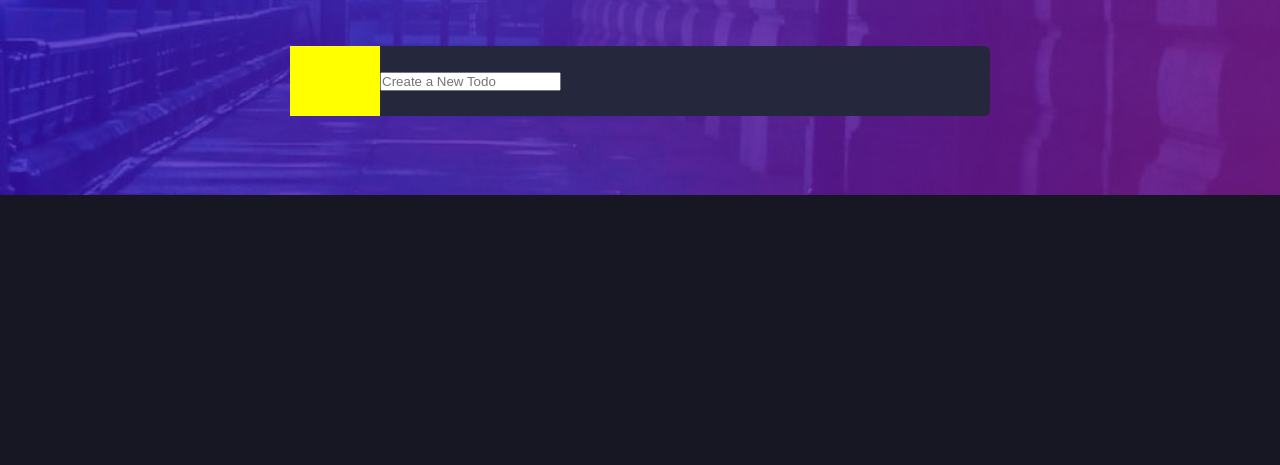
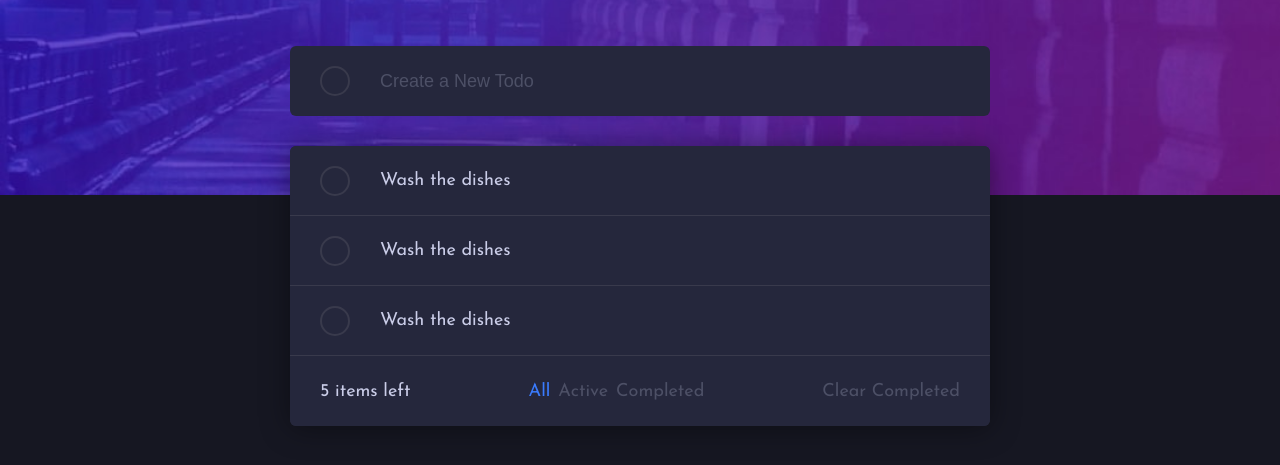
Before and after one commit to Trex1888/vanilla-javascript-todolist1, a plain HTML site: page index.html in a window 1280 px wide. Shown: the part 155-620 px from the top of the page. Drawn offline with Linux system fonts and the light colour scheme; files whose address does not match are found by name.

Commit message:
2nd commit

```diff
--- /dev/null
+++ b/firebase.js
@@ -0,0 +1,11 @@
+const firebaseConfig = {
+  apiKey: "AIzaSyB550-PlvBV6TmEZlZfJEAb2p9zNpHWgoA",
+  authDomain: "todolist1-d2b52.firebaseapp.com",
+  projectId: "todolist1-d2b52",
+  storageBucket: "todolist1-d2b52.appspot.com",
+  messagingSenderId: "429922315404",
+  appId: "1:429922315404:web:619004f10a0aad4a2a9fa9",
+};
+
+firebase.initializeApp(firebaseConfig);
+const db = firebase.firestore();
--- a/index.html
+++ b/index.html
@@ -12,7 +12,9 @@
     />
     <title>Naz's Input List</title>
     <link rel="stylesheet" href="style.css" />
-
+    <script src="https://www.gstatic.com/firebasejs/9.0.0/firebase-app.js"></script>
+    <script src="https://www.gstatic.com/firebasejs/9.0.0/firebase-firestore.js"></script>
+    <script src="./firebase.js"></script>
     <script src="./script.js"></script>
   </head>
 
@@ -33,9 +35,52 @@
           <div class="check-mark"></div>
         </div>
         <div class="new-todo-input">
-          <form>
-            <input type="text" placeholder="Create a New Todo" />
+          <form onsubmit="addItem(event)">
+            <input
+              id="todo-input"
+              type="text"
+              placeholder="Create a New Todo"
+            />
           </form>
+        </div>
+      </div>
+      <div class="todo-items-wrapper">
+        <div class="todo-items">
+          <div class="todo-item">
+            <div class="check">
+              <div class="check-mark">
+                <img src="./assets/icon-check.svg" alt="img" />
+              </div>
+            </div>
+            <div class="todo-text">Wash the dishes</div>
+          </div>
+          <div class="todo-item">
+            <div class="check">
+              <div class="check-mark">
+                <img src="./assets/icon-check.svg" alt="img" />
+              </div>
+            </div>
+            <div class="todo-text">Wash the dishes</div>
+          </div>
+          <div class="todo-item">
+            <div class="check">
+              <div class="check-mark">
+                <img src="./assets/icon-check.svg" alt="img" />
+              </div>
+            </div>
+            <div class="todo-text">Wash the dishes</div>
+          </div>
+          <div class="todo-items-info">
+            <div class="items-left">5 items left</div>
+            <div class="items-statuses">
+              <span class="active">All</span>
+              <span>Active</span>
+              <span>Completed</span>
+            </div>
+            <div class="items-clear">
+              <span>Clear Completed</span>
+            </div>
+          </div>
         </div>
       </div>
     </div>
--- a/script.js
+++ b/script.js
@@ -0,0 +1,5 @@
+function addItem(event) {
+  event.preventDefault();
+  let text = document.getElementById("todo-input");
+  console.log(text.value);
+}
--- a/style.css
+++ b/style.css
@@ -59,14 +59,140 @@ body {
 
 .check {
   display: flex;
-  flex-basis: 90px;
   justify-content: center;
   align-items: center;
-  background-color: yellow;
+  flex-basis: 90px;
+}
+
+.check-mark {
+  display: flex;
+  justify-content: center;
+  align-items: center;
+  width: 30px;
+  height: 30px;
+  border-radius: 50%;
+  border: 2px solid hsl(237, 14%, 26%);
+  transition: all 0.25s;
+  cursor: pointer;
+}
+
+.check-mark img {
+  visibility: hidden;
+}
+
+.check-mark.checked img,
+.check-mark:hover img {
+  visibility: visible;
+}
+
+.check-mark:hover {
+  border-color: linear-gradient(135deg, #55ddff 0%, #c058f3 100%);
+  background: linear-gradient(135deg, #55ddff 0%, #c058f3 100%);
+}
+
+.check-mark.checked {
+  background-color: pink;
+  background: linear-gradient(135deg, #55ddff 0%, #c058f3 100%);
+}
+
+.todo-text.checked {
+  text-decoration: line-through;
+  color: hsl(233, 14%, 35%);
 }
 
 .new-todo-input {
+  flex-grow: 1;
   display: flex;
-  flex-grow: 1;
   align-items: center;
 }
+
+.new-todo-input input {
+  width: 100%;
+  padding: 10px 0px;
+  font-size: 18px;
+  background-color: transparent;
+  border: none;
+  outline: none;
+  color: hsl(234, 39%, 85%);
+}
+
+.new-todo-input form {
+  width: 100%;
+}
+
+.new-todo-input input::placeholder {
+  color: hsl(233, 14%, 35%);
+}
+
+.todo-text {
+  display: flex;
+  align-items: center;
+  font-size: 18px;
+  color: hsl(234, 39%, 85%);
+}
+
+.todo-item {
+  display: flex;
+  width: 100%;
+  height: 70px;
+  background-color: hsl(235, 24%, 19%);
+  border-bottom: 1px solid hsl(237, 14%, 26%);
+  cursor: pointer;
+  transition: all 0.25s ease;
+  transition-property: box-shadow, transform, border-color;
+}
+
+.todo-item:hover {
+  transform: translateY(-2px);
+  box-shadow: 0 0px 7px 0px hsl(235, 21%, 11%);
+  border-color: hsl(235, 24%, 19%);
+}
+
+.todo-items-wrapper {
+  margin-top: 30px;
+  border-radius: 6px;
+  overflow: hidden;
+  background-color: hsl(235, 24%, 19%);
+  box-shadow: 0px 2px 30px 0px rgba(0, 0, 0, 0.4);
+  margin-bottom: 30px;
+}
+
+.todo-items-info {
+  display: flex;
+  align-items: center;
+  justify-content: space-between;
+  width: 100%;
+  height: 70px;
+  background-color: hsl(235, 24%, 19%);
+  color: hsl(233, 14%, 35%);
+  padding: 0 30px;
+}
+
+.items-left {
+  font-size: 18px;
+  color: hsl(234, 39%, 85%);
+}
+
+.items-statuses {
+  display: flex;
+  justify-content: center;
+}
+
+.items-statuses span {
+  padding: 0 4px;
+  cursor: pointer;
+}
+
+.items-clear {
+  text-align: end;
+  cursor: pointer;
+}
+
+.items-statuses span:hover,
+.items-clear:hover {
+  color: hsl(220, 98%, 61%);
+}
+
+.items-statuses .active {
+  color: hsl(220, 98%, 61%);
+}
```
